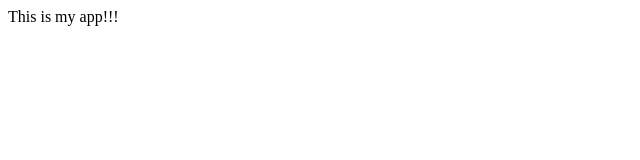
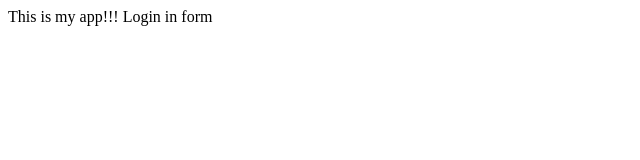
Before and after one commit to Frendlu/myappsample, a plain HTML site: page index.html in a window 1280 px wide. Shown: the whole page, without its empty margins (0-640 px from the left). Drawn offline with Linux system fonts and the light colour scheme.

Commit message:
"login form"

```diff
--- a/index.html
+++ b/index.html
@@ -6,5 +6,6 @@
 <body>
 
 This is my app!!!
+Login in form
 </body>
 </html>
```
